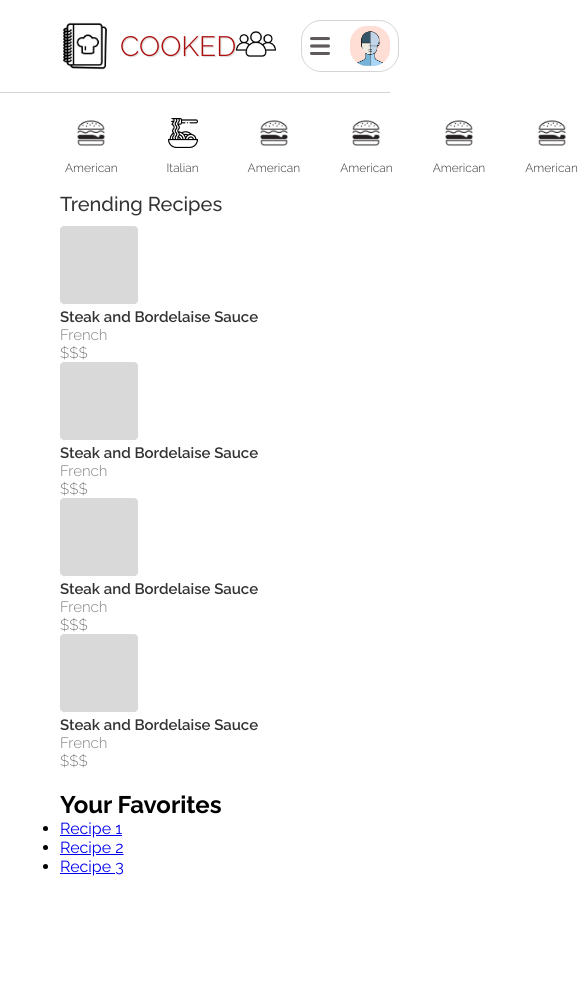
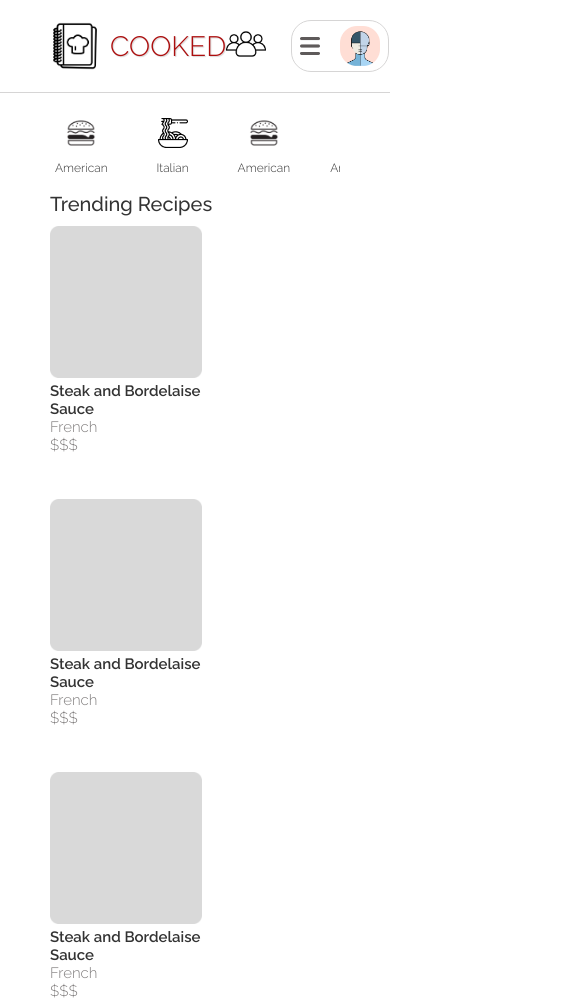
Before and after one commit to ethanoutangoun/CSC-437, a website: page packages/proto/public/index.html in a window 390 px wide. Shown: the top 1003 px of the page, 585 px wide, since content can reach past the window. Before the commit the page ends 876 px from the top, so only its background shows below. Drawn offline with Linux system fonts and the light colour scheme.

Commit message:
Work on responsiveness of main page

```diff
--- a/packages/proto/public/styles/page.css
+++ b/packages/proto/public/styles/page.css
@@ -1,5 +1,12 @@
 @import url("https://fonts.googleapis.com/css2?family=Raleway:ital,wght@0,100;0,200;0,300;0,400;0,500;0,600;0,700;0,800;1,300;1,400&display=swap");
 @import url('https://fonts.googleapis.com/css2?family=Montserrat:ital,wght@0,100;0,200;0,300;0,400;0,500;0,600;0,700;1,200;1,300;1,400;1,500&display=swap');
+
+/* Hide the scrollbar in Webkit browsers (including Safari and Chrome) */
+::-webkit-scrollbar {
+    display: none;
+  }
+
+
 
 
 * {
@@ -19,8 +26,8 @@
   justify-content: space-between;
   align-items: center;
 
-  margin-left: 60px;
-  margin-right: 60px;
+  margin-left: 80px;
+  margin-right: 80px;
 }
 
 .logo {
@@ -44,8 +51,8 @@
 }
 
 .content {
-  margin-left: 60px;
-  margin-right: 60px;
+  margin-left: 80px;
+  margin-right: 80px;
 }
 
 .search-box {
@@ -103,7 +110,7 @@
   box-shadow: 0px 5px 5px rgba(0, 0, 0, 0.1);
 }
 
-@media screen and (max-width: 868px) {
+@media screen and (max-width: 968px) {
   .search-box {
     display: none;
   }
@@ -119,6 +126,7 @@
   list-style: none;
   gap: 30px;
   align-items: center;
+    overflow-x: scroll;
 }
 
 .category-list a {
@@ -175,6 +183,8 @@
   justify-content: space-between;
   font-family: 'Montserrat', sans-serif;
   flex-wrap: wrap;
+    gap: 20px;
+
 }
 
 .recipe-list li {
@@ -192,7 +202,35 @@
     color: #827f7f;
 }
 
+.recipe-container{
+
+    margin-bottom: 25px;
+    width: 20vw;
+}
 
 .recipe-container img{
-    width: 20vw;
+   width: 100%;
 }
+@media screen and (max-width: 1100px) {
+    .recipe-container {
+      width: 25vw;
+    }
+
+
+  }
+
+  @media screen and (max-width: 800px) {
+    .recipe-container {
+      width: 39vw;
+    }
+
+    .content{
+        margin-left: 50px;
+        margin-right: 50px;
+    }
+
+    .navbar-content{
+        margin-left: 50px;
+        margin-right: 50px;
+    }
+  }
```
Also changed, not shown: packages/proto/public/index.html (+2 -0 lines).
